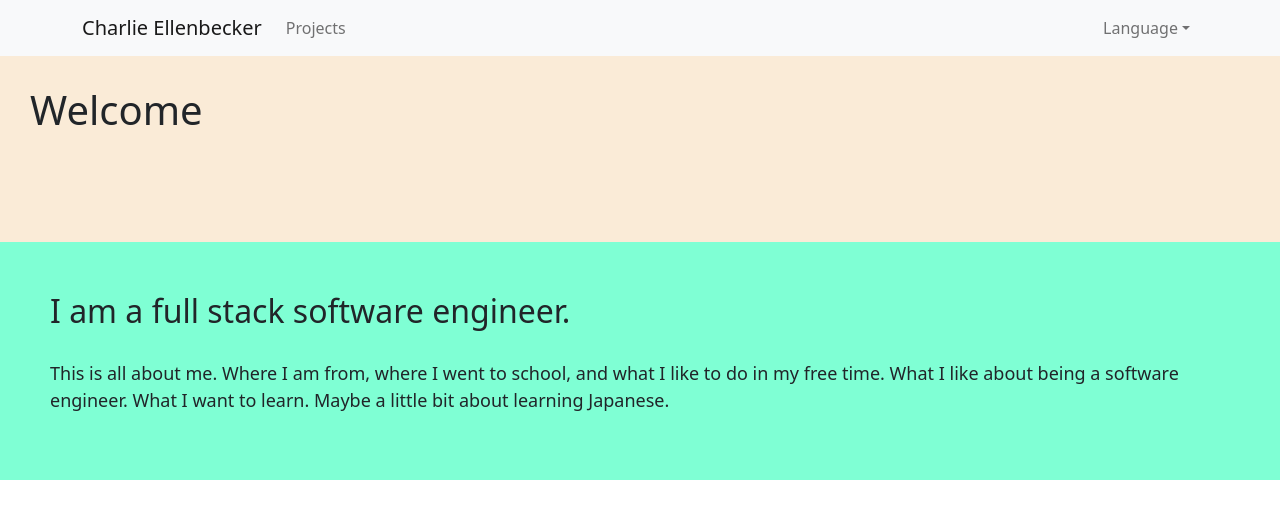
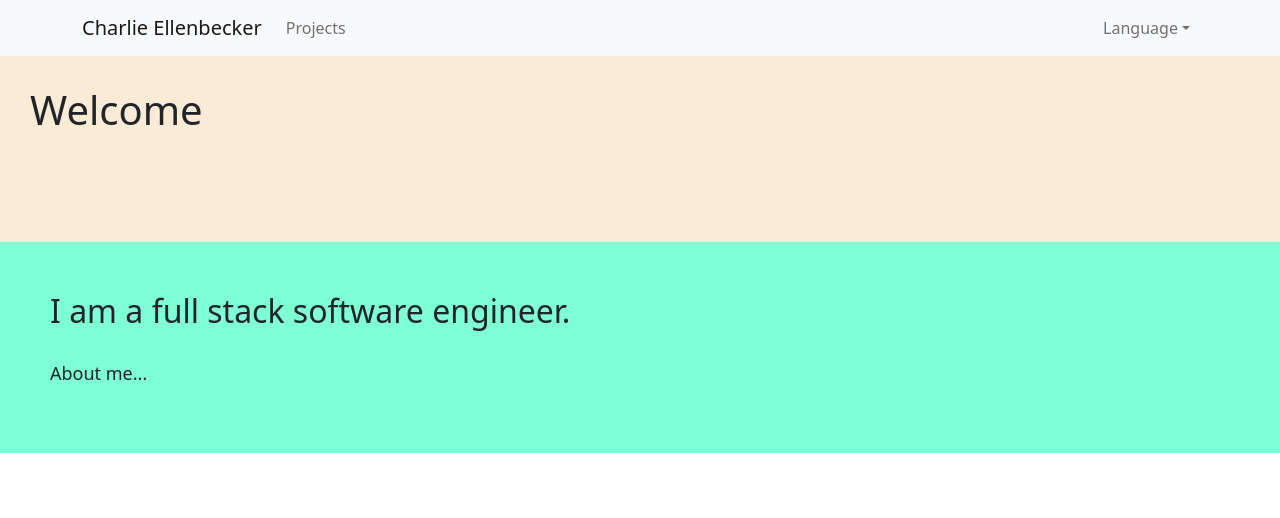
Before and after one commit to CharlieEllenbecker/Portfolio, a React (Create React App) app: page / in a window 1280 px wide. Shown: the top 518 px of the page. Built offline with nearby package versions, Linux system fonts and the light colour scheme.

Commit message:
adding new sections which will now be sections instead of pages

```diff
--- a/public/assets/locales/en/translation.json
+++ b/public/assets/locales/en/translation.json
@@ -3,5 +3,6 @@
     "charlie_ellenbecker": "Charlie Ellenbecker",
     "welcome": "Welcome",
     "about": "I am a full stack software engineer.",
+    "about_paragraph": "About me...",
     "projects": "Projects"
 }
--- a/public/assets/locales/ja/translation.json
+++ b/public/assets/locales/ja/translation.json
@@ -3,5 +3,6 @@
     "charlie_ellenbecker": "チャーリー・エレンベッカー",
     "welcome": "いらっしゃいませ",
     "about": "私はフルスタックのソフトウェアのこうがくです。",
+    "about_paragraph": "私について",
     "projects": "事業"
 }
--- a/src/App.tsx
+++ b/src/App.tsx
@@ -6,7 +6,7 @@ const App = () => {
   return (
     <BrowserRouter>
       <Routes>
-      <Route path={'/*'} element={<AppRoutes />} />
+        <Route path={'/*'} element={<AppRoutes />} />
         <Route path={'/en/*'} element={<AppRoutes />} />
         <Route path={'/ja/*'} element={<AppRoutes />} />
       </Routes>
--- a/src/Components/Dashboard.tsx
+++ b/src/Components/Dashboard.tsx
@@ -20,10 +20,7 @@ const Dashboard = () => {
             {t('about')}
           </h2>
           <p className="about-paragraph">
-            This is all about me.
-            Where I am from, where I went to school, and what I like to do in my free time.
-            What I like about being a software engineer. What I want to learn.
-            Maybe a little bit about learning Japanese.
+            {t('about_paragraph')}
           </p>
         </div>
       </div>
```
Also changed, not shown: src/Components/Contact.tsx (added, +16 -0 lines), src/Components/Resources.tsx (added, +16 -0 lines).
